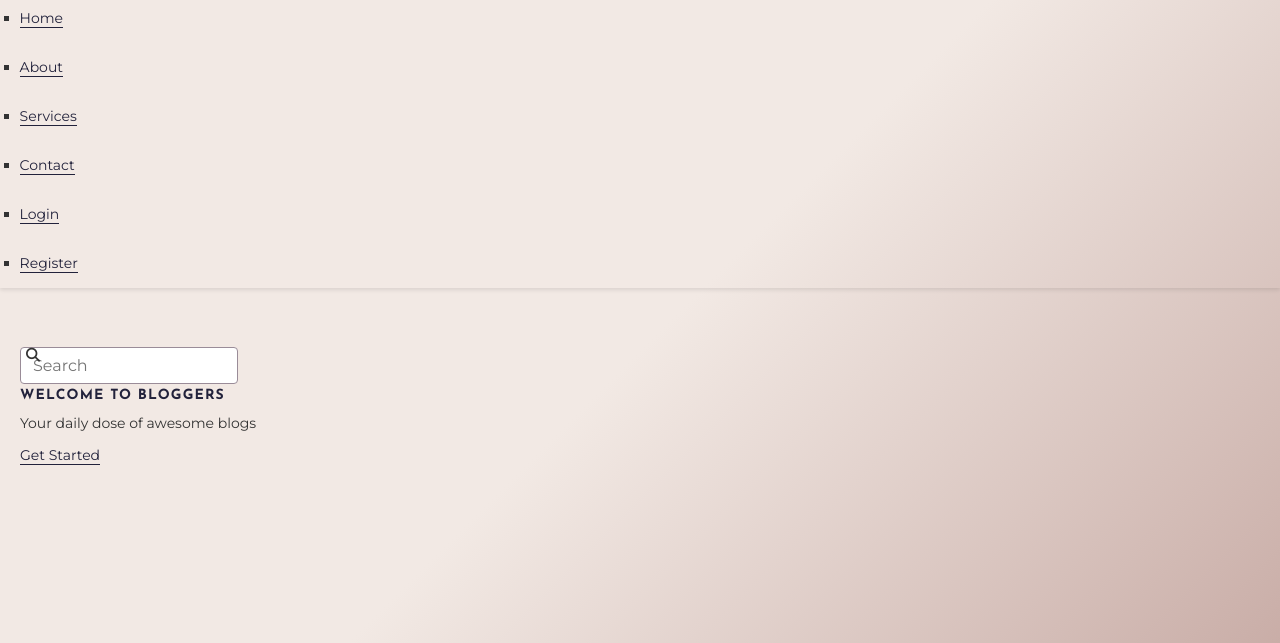
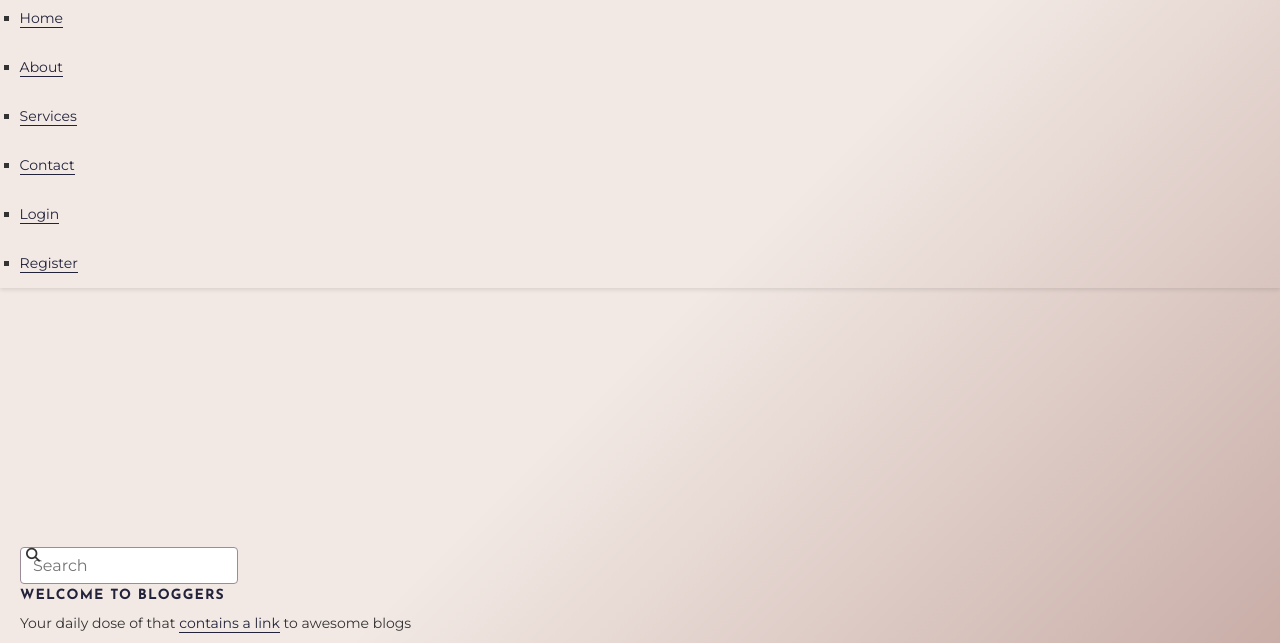
Before and after one commit to johnclamy/bloggerstemplate, a website built with Vite: page index.html in a window 1280 px wide. Shown: the part 153-796 px from the top of the page. Built offline with nearby package versions, Linux system fonts and the light colour scheme.

```diff
--- a/index.html
+++ b/index.html
@@ -43,14 +43,14 @@
             </div>
         </section>
     </header>
-    <main style="margin-top: 500px; margin-left: 20px">
+    <main style="margin-top: 700px; margin-left: 20px">
         <div class="input-field-group">
             <i class="fas fa-search"></i>
             <input type="text" name="search" id="search-input" placeholder="Search" />
         </div>
         <div class="hero">
             <h1 class="hero__title">Welcome to Bloggers</h1>
-            <p class="hero__subtitle">Your daily dose of awesome blogs</p>
+            <p class="hero__subtitle">Your daily dose of that <a href="#">contains a link</a> to awesome blogs</p>
             <a href="#" class="btn btn-primary hero__btn">Get Started</a>
         </div>
     </main>
```
